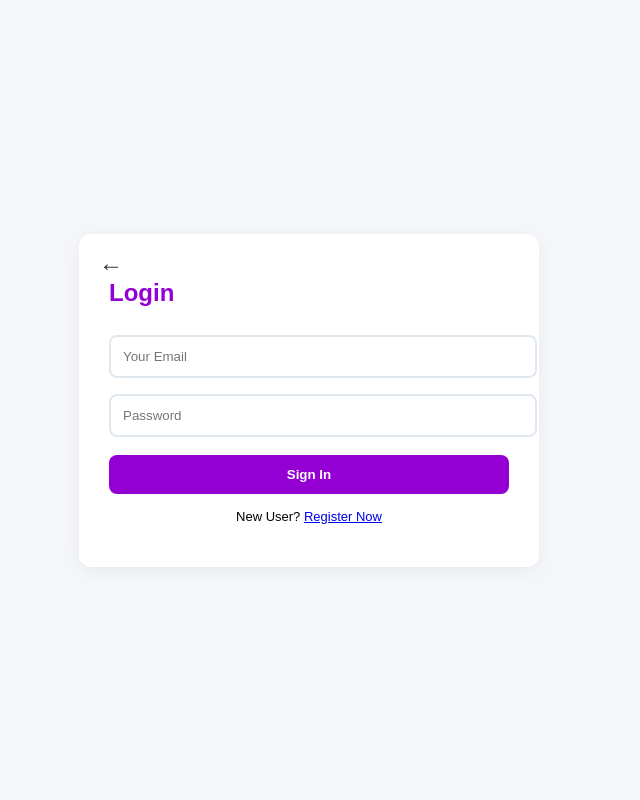
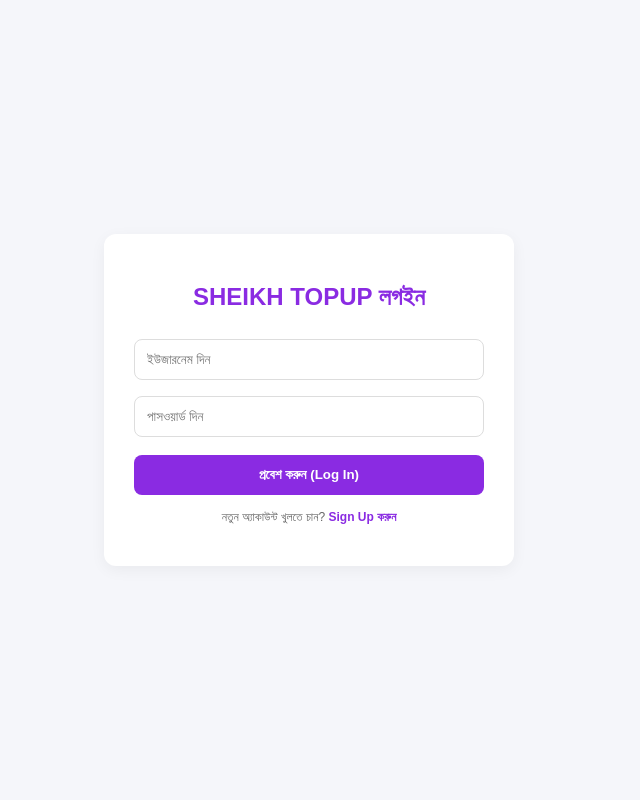
Before and after one commit to sheikhsaju2474-png/ff-topup-store, a Flask app: page /login in a window 1280 px wide. Shown: the whole page, without its empty margins (331-971 px from the left). Run offline with Flask 3, Linux system fonts and the light colour scheme.

Commit message:
Update login.html

```diff
--- a/templates/login.html
+++ b/templates/login.html
@@ -1,33 +1,29 @@
 <!DOCTYPE html>
 <html lang="en">
 <head>
-    <meta charset="UTF-8">
-    <meta name="viewport" content="width=device-width, initial-scale=1.0">
-    <title>Login - SHEIKH TOPUP</title>
+    <meta charset="UTF-8"><title>Log In - SHEIKH TOPUP</title>
     <style>
-        body { background-color: #f5f6fa; font-family: sans-serif; display: flex; justify-content: center; align-items: center; height: 100vh; margin: 0; }
-        .box { background: white; padding: 30px; border-radius: 12px; width: 100%; max-width: 400px; box-shadow: 0 4px 15px rgba(0,0,0,0.05); position: relative; }
-
-        /* Back Arrow Style */
-        .back-nav { position: absolute; top: 15px; left: 20px; text-decoration: none; font-size: 24px; color: #333; font-weight: bold; }
-
-        h2 { margin-top: 15px; margin-bottom: 20px; color: #9400d3; }
-        input { width: 100%; padding: 12px; margin: 8px 0; border: 2px solid #e1e8ed; border-radius: 8px; outline: none; }
-        .btn { width: 100%; background: #9400d3; color: white; border: none; padding: 12px; border-radius: 8px; font-weight: bold; cursor: pointer; margin-top: 10px; }
+        body { font-family: Arial, sans-serif; background: #f5f6fa; display: flex; justify-content: center; align-items: center; height: 100vh; margin: 0; }
+        .box { background: white; padding: 30px; border-radius: 12px; box-shadow: 0 4px 15px rgba(0,0,0,0.05); width: 100%; max-width: 350px; }
+        h2 { text-align: center; color: #8a2be2; margin-bottom: 20px; }
+        input { width: 100%; padding: 12px; margin: 8px 0; border: 1px solid #ddd; border-radius: 8px; box-sizing: border-box; }
+        button { width: 100%; padding: 12px; background: #8a2be2; color: white; border: none; border-radius: 8px; font-weight: bold; cursor: pointer; margin-top: 10px; }
+        p { font-size: 12px; text-align: center; color: #666; margin-top: 15px; }
+        a { color: #8a2be2; text-decoration: none; font-weight: bold; }
     </style>
 </head>
 <body>
     <div class="box">
-        <!-- Back Button -->
-        <a href="/" class="back-nav">←</a>
-
-        <h2>Login</h2>
+        <h2>SHEIKH TOPUP লগইন</h2>
+        {% with messages = get_flashed_messages() %}
+          {% if messages %}{% for m in messages %}<p style="color:red; font-weight:bold;">{{ m }}</p>{% endfor %}{% endif %}
+        {% endwith %}
         <form method="POST">
-            <input type="email" name="email" placeholder="Your Email" required>
-            <input type="password" name="password" placeholder="Password" required>
-            <button type="submit" class="btn">Sign In</button>
+            <input type="text" name="username" placeholder="ইউজারনেম দিন" required>
+            <input type="password" name="password" placeholder="পাসওয়ার্ড দিন" required>
+            <button type="submit">প্রবেশ করুন (Log In)</button>
         </form>
-        <p style="margin-top: 15px; font-size: 13px; text-align: center;">New User? <a href="/signup">Register Now</a></p>
+        <p>নতুন অ্যাকাউন্ট খুলতে চান? <a href="/register">Sign Up করুন</a></p>
     </div>
 </body>
 </html>
```
